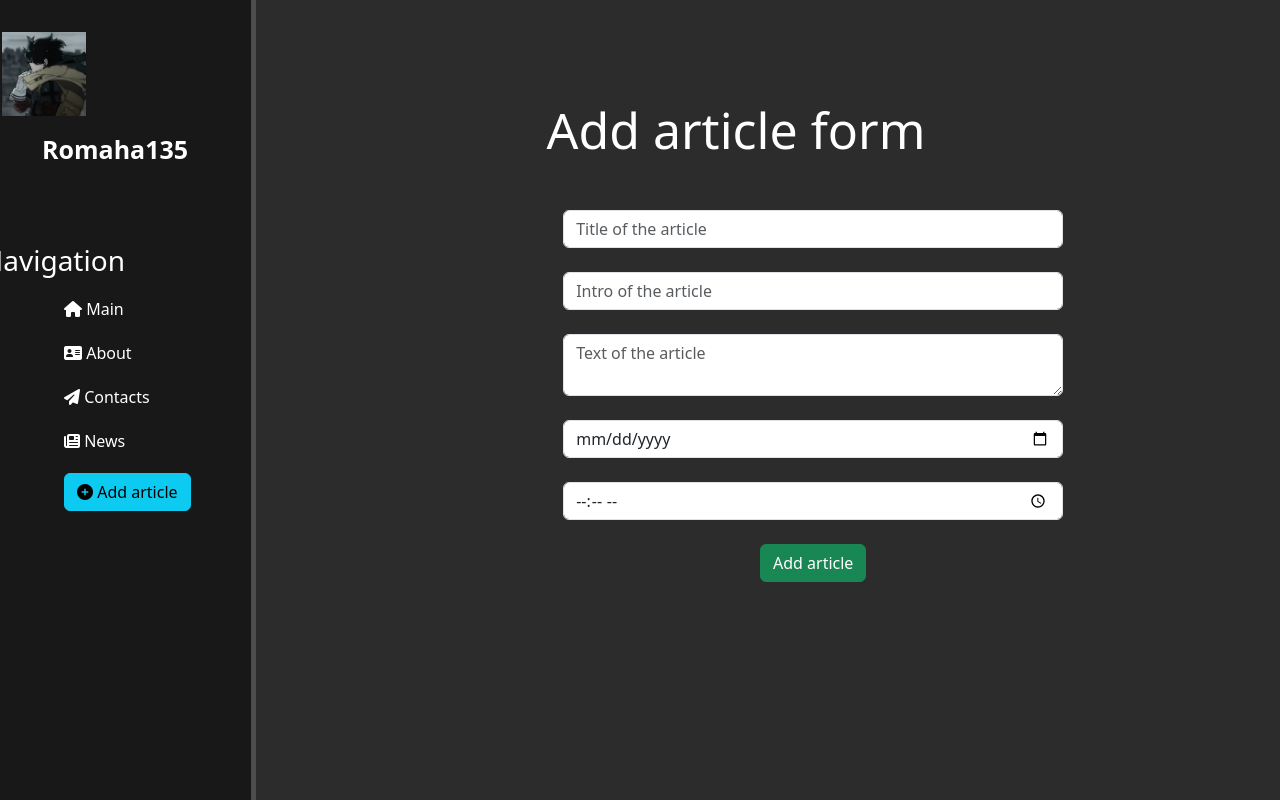
After one commit to Romaha135/symmetrical-broccoli, a Django app: page /news/create in a window 1280 px wide. The commit adds this page. Run offline with Django 5.2, Linux system fonts and the light colour scheme.

Commit message:
Add article creation feature with form and routing (Lesson 8 part1)

```diff
--- a/main/static/main/css/main.css
+++ b/main/static/main/css/main.css
@@ -82,3 +82,9 @@ main .features p {
     margin: 20px 34%;
     text-align: left;
 }
+
+form {
+    margin-left: 32%;
+    width: 500px;
+    margin-top: 50px;
+}
--- a/main/templates/main/layout.html
+++ b/main/templates/main/layout.html
@@ -20,6 +20,7 @@
             <li><a href="{% url 'about' %}"><i class="fa-solid fa-address-card"></i> About</a></li>
             <li><a href="#"><i class="fa-solid fa-paper-plane"></i> Contacts</a></li>
             <li><a href="{% url 'news_home' %}"><i class="fa-solid fa-newspaper"></i> News</a></li>
+            <li><a href="{% url 'create' %}"><button class="btn btn-info"><i class="fa fa-plus-circle"></i> Add article</button></a></li>
         </ul>
 
     </aside>
--- /dev/null
+++ b/news/templates/news/create.html
@@ -0,0 +1,18 @@
+{% extends 'main/layout.html' %}
+
+{% block title %}Add article form{% endblock %}
+
+
+{% block content %}
+    <div class="features">
+        <h1>Add article form</h1>
+       <form action="post">
+            <input type="text" placeholder="Title of the article" class="form-control"><br>
+            <input type="text" placeholder="Intro of the article" class="form-control"><br>
+            <textarea class="form-control" placeholder="Text of the article"></textarea><br>
+            <input type="date" class="form-control"><br>
+            <input type="time" class="form-control"><br>
+            <button class="btn btn-success" type="submit">Add article</button><br>
+       </form>
+    </div>
+{% endblock %}
--- a/news/urls.py
+++ b/news/urls.py
@@ -6,5 +6,6 @@ from . import views
 
 urlpatterns = [
     path('', views.news_home, name='news_home'),
+    path('create', views.create, name='create'),
 
 ]
--- a/news/views.py
+++ b/news/views.py
@@ -6,3 +6,6 @@ from .models import Articles
 def news_home(request):
     news = Articles.objects.order_by('-date')
     return render(request, 'news/news_home.html', {'news': news})
+
+def create(request):
+    return render(request, 'news/create.html')
```
